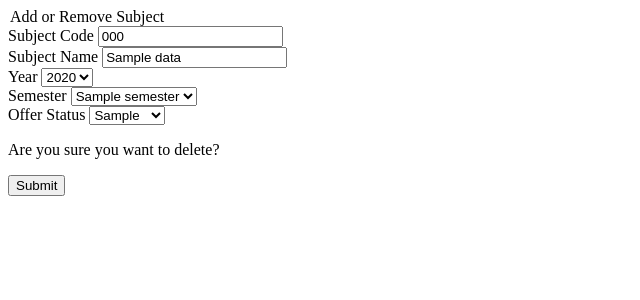
After one commit to RejayMorada0/ELECTIVE_ADDING, a Django app: template Adding/Adding_App/templates/Adding_App/delete.html in a window 1280 px wide. The commit adds this page. Shown: the top 300 px of the page, without its empty margins (0-640 px from the left). Run offline with Django 3.2, Linux system fonts and the light colour scheme; the template is opened without the code that fills it: most values are stand-ins (such as "Sample title", 1, 10 or a date in 2020).

Commit message:
Add Files

```diff
--- a/Adding/Adding/urls.py
+++ b/Adding/Adding/urls.py
@@ -21,4 +21,5 @@ urlpatterns = [
     path('', include('Adding_App.urls')),
     path('admin/', admin.site.urls),
 
+
 ]
--- a/Adding/Adding_App/models.py
+++ b/Adding/Adding_App/models.py
@@ -7,7 +7,7 @@ import os
 
 #All Subjects
 class all_subjects(models.Model):
-    sub_code = models.CharField(max_length=100, primary_key=True)
+    sub_code = models.CharField(max_length=100, unique=True)
     sub_name = models.CharField(max_length=100)
     year = models.PositiveIntegerField()
     semester = models.PositiveIntegerField()
--- /dev/null
+++ b/Adding/Adding_App/templates/Adding_App/delete.html
@@ -0,0 +1,63 @@
+{% load static %}
+<!DOCTYPE html>
+<html lang="en">
+
+<head>
+    <meta charset="UTF-8">
+    <meta http-equiv="X-UA-Compatible" content="IE=edge">
+    <meta name="viewport" content="width=device-width, initial-scale=1.0">
+    <title>DELETE</title>
+</head>
+
+<body>
+    <form method="post" onsubmit="msg()" action="/destroy/{{data.id}}">
+        {% csrf_token %}
+        <legend>Add or Remove Subject</legend>
+
+        <div class="form-row">
+            <div class="col-md-4 mb-3">
+                <label for="sub_code">Subject Code</label>
+                <input type="text" class="form-control" name="sub_code" id="sub_code" value="{{data.sub_code}}" required>
+
+            </div>
+            <div class="col-md-4 mb-3">
+                <label for="sub_name">Subject Name</label>
+                <input type="text" class="form-control" name="sub_name" id="sub_name" value="{{data.sub_name}}" required>
+            </div>
+            <div class="col-md-4 mb-3">
+                <label for="year">Year</label>
+                <select class="custom-select" name="year" id="year" required>
+                  <option value="{{data.year}}">{{data.year}}</option>
+                  <option value="1">1</option>
+                  <option value="2">2</option>
+                  <option value="3">3</option>
+                  <option value="4">4</option>
+                </select>
+            </div>
+            <div class="col-md-4 mb-3">
+                <label for="semester">Semester</label>
+                <select class="custom-select" name="semester" id="semester" required>
+                  <option value="{{data.semester}}">{{data.semester}}</option>
+                  <option value="1">1</option>
+                  <option value="2">2</option>
+                  <option value="3">3</option>
+                  <option value="4">4</option>
+                </select>
+            </div>
+            <div class="col-md-4 mb-3">
+                <label for="offer_stats">Offer Status</label>
+                <select class="custom-select" name="offer_stats" id="offer_stats" value="{{data.offer_stats}}" required>
+                  <option value="{{data.offer_stats}}" >{{data.offer_stats}}</option>
+                  <option value="Offer">Offer</option>
+                  <option value="Not Offer">Not Offer</option>
+                </select>
+            </div>
+        </div>
+        <div class="button1">
+            <p>Are you sure you want to delete?</p>
+            <button>Submit</button>
+        </div>
+    </form>
+</body>
+
+</html>
```
Also changed, not shown: Adding/Adding_App/templates/Adding_App/edit.html (added, +62 -0 lines), Adding/Adding_App/templates/Adding_App/head.html (+17 -12 lines), Adding/Adding_App/urls.py (+6 -3 lines), Adding/Adding_App/views.py (+19 -18 lines), Adding/Adding_App/migrations/0001_initial.py.
